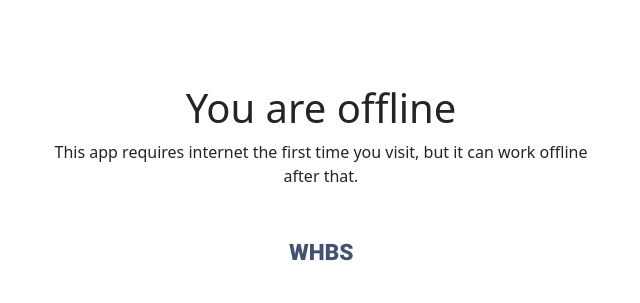
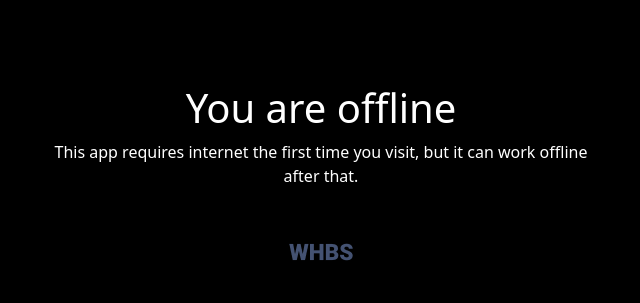
Before and after one commit to avra911/wim-hof-breathing-simulator, a plain HTML site: page offline.html in a window 1280 px wide. Shown: the part 208-511 px from the top of the page, without its empty margins (319-959 px from the left). Drawn offline with Linux system fonts and the dark colour scheme.

Commit message:
Small css fix

```diff
--- a/style.css
+++ b/style.css
@@ -2,6 +2,11 @@
     :root {
         --bs-dark-rgb: 0, 0, 0;
         --bs-bg-opacity: 1;
+    }
+
+    html, body {
+        background-color: #000000 !important;
+        color: #ffffff;
     }
 
     /* Buttons */
```
Also changed, not shown: index.html (+2 -1 lines).
